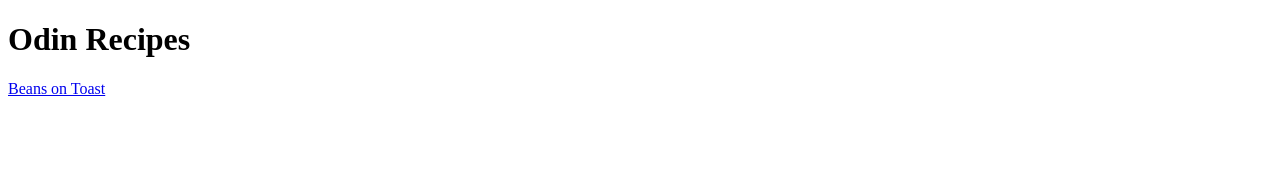
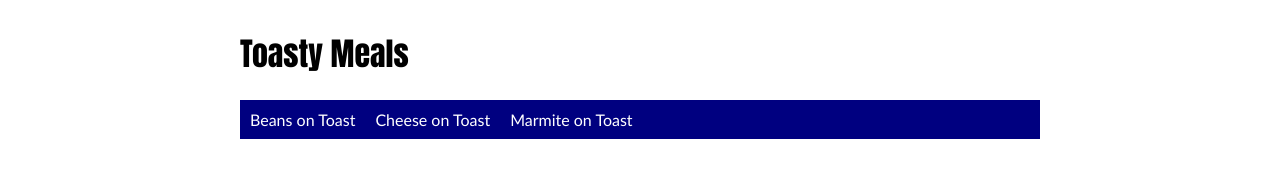
Before and after one commit to tjpickard/odin-recipes, a plain HTML site: page index.html in a window 1280 px wide. Drawn offline with Linux system fonts and the light colour scheme.

Commit message:
Added some stying to the index.html file 1. Added font 2. Added navbar 3. Added Flex

```diff
--- a/index.html
+++ b/index.html
@@ -3,10 +3,39 @@
 <head>
     <meta charset="UTF-8">
     <meta name="viewport" content="width=device-width, initial-scale=1.0">
-    <title>Odin Recipes</title>
+    <title>Toasty Meals</title>
+    <style>
+        .container {
+            width: 800px;
+            margin: auto;
+            display: flex;
+            flex-direction: column;
+        }
+        .navbar {
+            background-color: navy;
+            color: white;
+            display: flex;
+            align-items: center;
+        }
+        a {
+            color: white;
+            font-family: 'Gill Sans', 'Gill Sans MT', Calibri, 'Trebuchet MS', sans-serif;
+            text-decoration: none;
+            padding: 10px;
+        }
+        h1 {
+            font-family: Impact, Haettenschweiler, 'Arial Narrow Bold', sans-serif;
+        }
+    </style>
 </head>
 <body>
-    <h1>Odin Recipes</h1>
-    <a href="recipes/beans_on_toast.html">Beans on Toast</a>
+    <div class="container">
+        <h1>Toasty Meals</h1>
+        <div class="navbar">
+            <a href="recipes/beans_on_toast.html">Beans on Toast</a>
+            <a href="recipes/cheese_on_toast.html">Cheese on Toast</a>
+            <a href="recipes/marmite_on_toast.html">Marmite on Toast</a>
+        </div>
+    </div>
 </body>
 </html>
```
